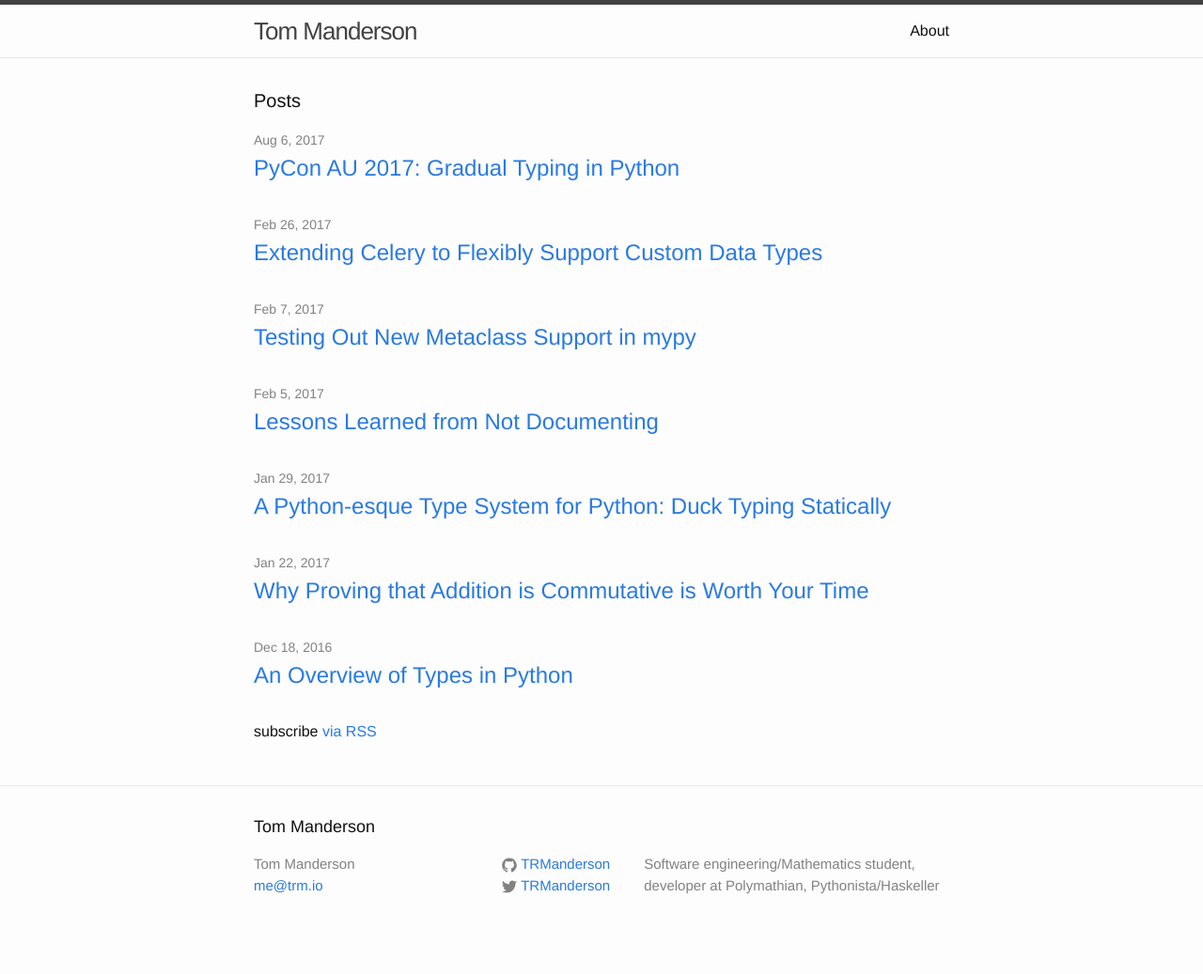
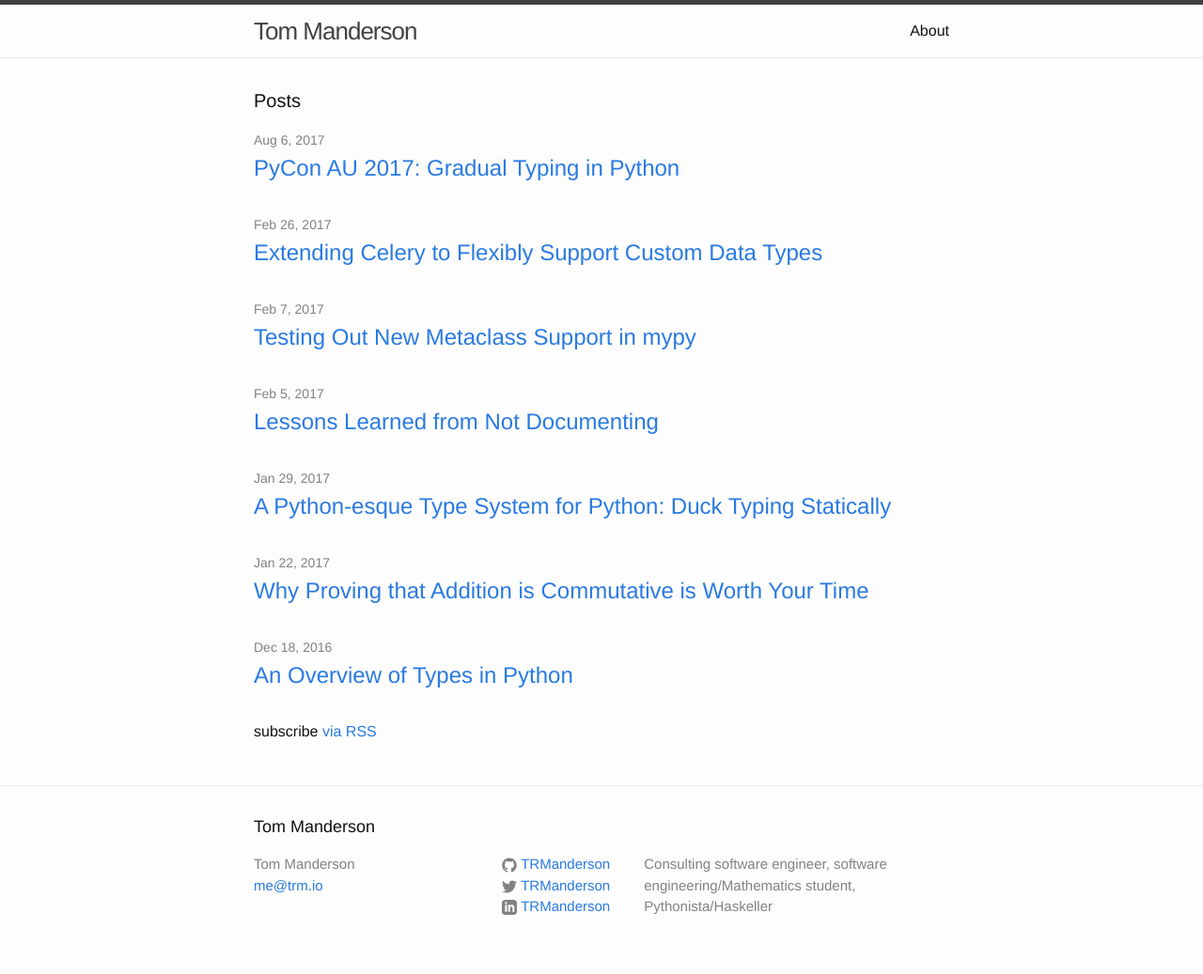
Before and after one commit to TRManderson/trm.io, a Jekyll site: the page built from index.html, in a window 1280 px wide. Shown: the whole page at 94% size. Built offline with Jekyll 4.4.1, drawn with Linux system fonts in a browser that asks for light colours; before the commit the page ends 1014 px from its top, so only the background shows below that.

Commit message:
Add LinkedIn + update Jekyll

```diff
--- a/Gemfile
+++ b/Gemfile
@@ -9,7 +9,7 @@ ruby RUBY_VERSION
 #
 # This will help ensure the proper Jekyll version is running.
 # Happy Jekylling!
-gem "jekyll", "3.2.1"
+gem "jekyll", "3.6.1"
 
 # This is the default theme for new Jekyll sites. You may change this to anything you like.
 gem "minima"
--- a/_config.yml
+++ b/_config.yml
@@ -16,12 +16,13 @@
 title: Tom Manderson
 email: me@trm.io
 description: > # this means to ignore newlines until "baseurl:"
-  Software engineering/Mathematics student, developer at Polymathian,
+  Consulting software engineer, software engineering/Mathematics student,
   Pythonista/Haskeller
 baseurl: "" # the subpath of your site, e.g. /blog
 url: "https://trm.io" # the base hostname & protocol for your site
-twitter_username: TRManderson
-github_username:  TRManderson
+twitter_username:  TRManderson
+github_username:   TRManderson
+linkedin_username: TRManderson
 
 # Build settings
 markdown: kramdown
--- a/_includes/footer.html
+++ b/_includes/footer.html
@@ -33,6 +33,12 @@
             {% include icon-twitter.html username=site.twitter_username %}
           </li>
           {% endif %}
+
+          {% if site.linkedin_username %}
+          <li>
+            {% include icon-linkedin.html username=site.linkedin_username %}
+          </li>
+          {% endif %}
         </ul>
       </div>
 
--- a/_includes/icon-github.html
+++ b/_includes/icon-github.html
@@ -1 +1,2 @@
-<a href="https://github.com/{{ include.username }}"><span class="icon icon--github">{% include icon-github.svg %}</span><span class="username">{{ include.username }}</span></a>
+<a href="https://github.com/{{ include.username }}"><span class="icon icon--github">{% include icon-github.svg %}</span>
+<span class="username">{{ include.username }}</span></a>
--- /dev/null
+++ b/_includes/icon-linkedin.html
@@ -0,0 +1,2 @@
+<a href="https://www.linkedin.com/in/{{ include.username }}"><span class="icon icon--linkedin">{% include icon-linkedin.svg %}</span>
+<span class="username">{{ include.username }}</span></a>
--- a/_includes/icon-twitter.html
+++ b/_includes/icon-twitter.html
@@ -1 +1,2 @@
-<a href="https://twitter.com/{{ include.username }}"><span class="icon icon--twitter">{% include icon-twitter.svg %}</span><span class="username">{{ include.username }}</span></a>
+<a href="https://twitter.com/{{ include.username }}"><span class="icon icon--twitter">{% include icon-twitter.svg %}</span>
+<span class="username">{{ include.username }}</span></a>
```
Also changed, not shown: Gemfile.lock, _includes/icon-linkedin.svg (added).
